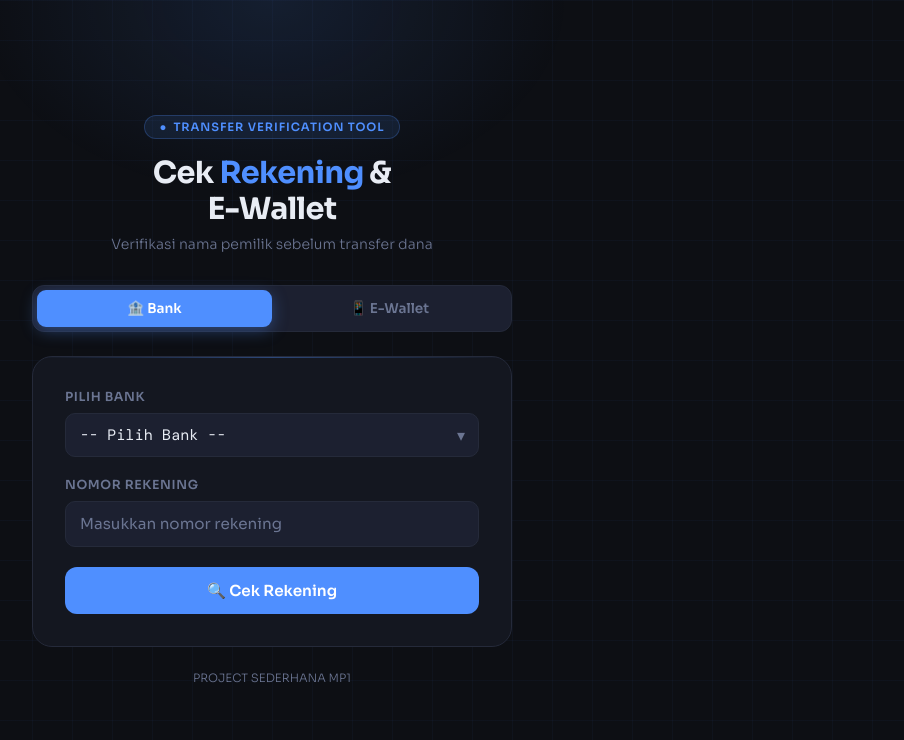
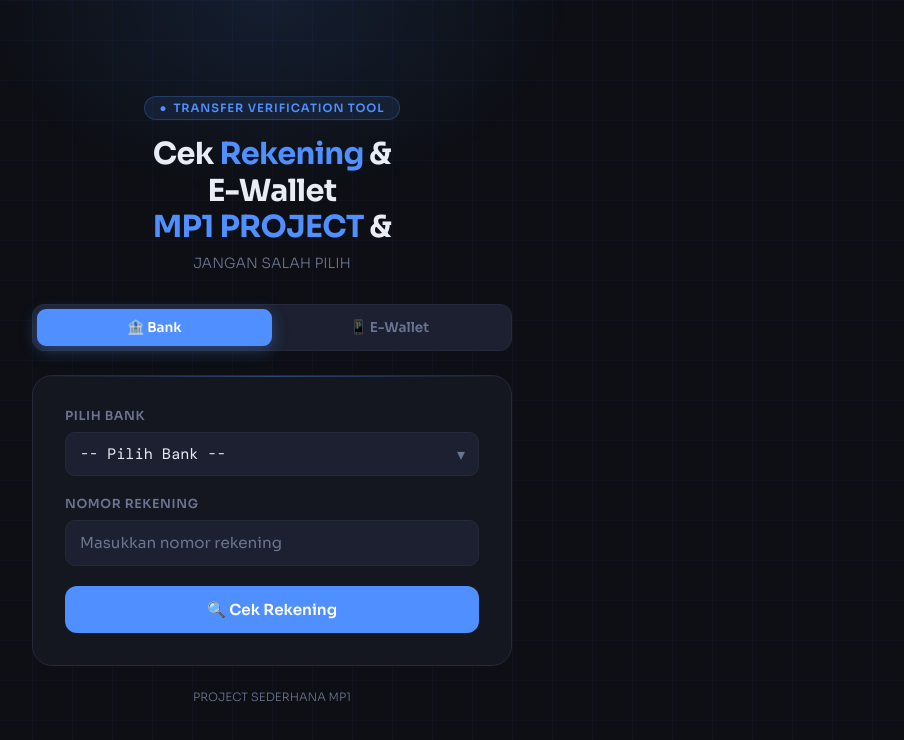
Before and after one commit to ferryad98-dev/Cek-Rekening, a plain HTML site: page index.html in a window 1280 px wide. Shown: the whole page, without its empty margins (368-1272 px from the left). Drawn offline with nearby package versions, Linux system fonts and the light colour scheme.

Commit message:
Update index.html

```diff
--- a/index.html
+++ b/index.html
@@ -320,7 +320,8 @@
   <div class="header">
     <div class="badge"><span>●</span> Transfer Verification Tool</div>
     <h1>Cek <span>Rekening</span> &amp;<br/>E-Wallet</h1>
-    <p>Verifikasi nama pemilik sebelum transfer dana</p>
+    <h1><span>MP1 PROJECT</span> &amp;<br/></h1>
+    <p>JANGAN SALAH PILIH</p>
   </div>
 
   <div class="tabs">
```
